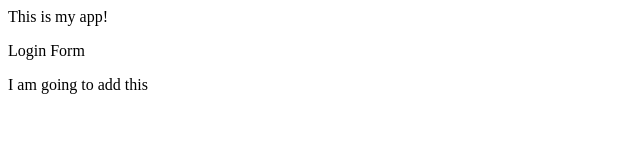
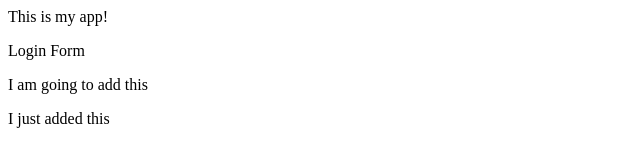
Before and after one commit to AndroidNinjaX/myappsample, a plain HTML site: page index.html in a window 1280 px wide. Shown: the whole page, without its empty margins (0-640 px from the left). Drawn offline with Linux system fonts and the light colour scheme.

Commit message:
added a messaeg

```diff
--- a/index.html
+++ b/index.html
@@ -6,5 +6,6 @@
         <p>This is my app!</p>
         <p>Login Form</p>
         <p>I am going to add this</p>
+        <p>I just added this</p>
     </body>
 </html>
```
